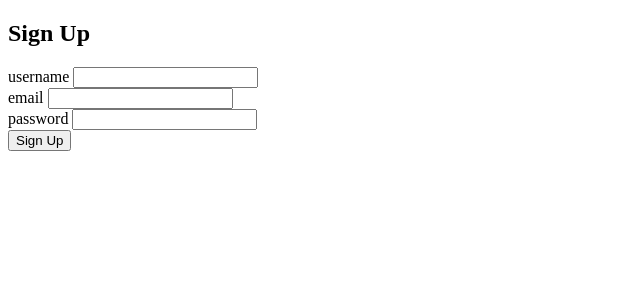
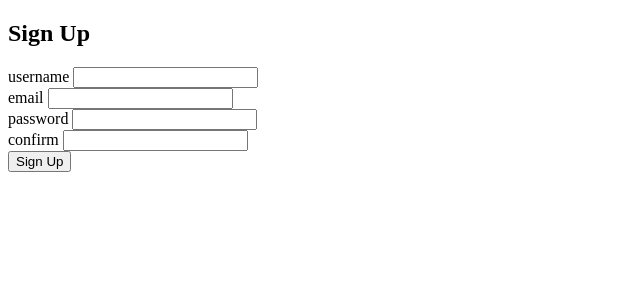
Before and after one commit to Chronowork1/Bakery, a Flask app: page /signup in a window 1280 px wide. Shown: the top 300 px of the page, without its empty margins (0-640 px from the left). Run offline with Flask 2, Linux system fonts and the light colour scheme; parts of the project's set-up code (start-up, migrations or seed data) failed here and were passed over; some libraries are stand-ins or nearby versions.

Commit message:
Implement password confirmation

```diff
--- a/app.py
+++ b/app.py
@@ -2,7 +2,7 @@ from flask import Flask, render_template, redirect, url_for
 from flask_bootstrap import Bootstrap
 from flask_wtf import FlaskForm, Form
 from wtforms import StringField, PasswordField, BooleanField
-from wtforms.validators import InputRequired, Email, Length, email_validator
+from wtforms.validators import InputRequired, Email, Length, email_validator, EqualTo
 from flask_sqlalchemy  import SQLAlchemy
 from werkzeug.security import generate_password_hash, check_password_hash
 from flask_login import LoginManager, UserMixin, login_user, login_required, logout_user, current_user
@@ -26,7 +26,7 @@ class User(UserMixin, db.Model):
     id=db.Column(db.Integer, primary_key=True)
     username= db.Column(db.String(15), unique=True)
     email = db.Column(db.String(50), unique=True)
-    password= db.Column(db.String(80))
+    password = db.Column(db.String(80))
 
 @login_manager.user_loader
 def load_user(user_id):
@@ -43,6 +43,7 @@ class RegisterForm(FlaskForm):
     email = StringField('email', validators=[InputRequired(), Email(message='Invalid email'), Length(max=50)])
     username = StringField('username', validators=[InputRequired(), Length(min=4, max=15)])
     password = PasswordField('password', validators=[InputRequired(), Length(min=8, max=80)])
+    confirm =  PasswordField('confirm', validators=[InputRequired(), EqualTo('password', message="Password must match")])
 
 #Route to template
 @app.route('/')
--- a/templates/signup.html
+++ b/templates/signup.html
@@ -18,6 +18,7 @@ Signup
       {{ wtf.form_field(form.username) }}
       {{ wtf.form_field(form.email) }}
       {{ wtf.form_field(form.password) }}
+      {{ wtf.form_field(form.confirm) }}
       {% with messages = get_flashed_messages() %}
         {% if messages %}
           {% for msg in messages %}
```
Also changed, not shown: database.db.
